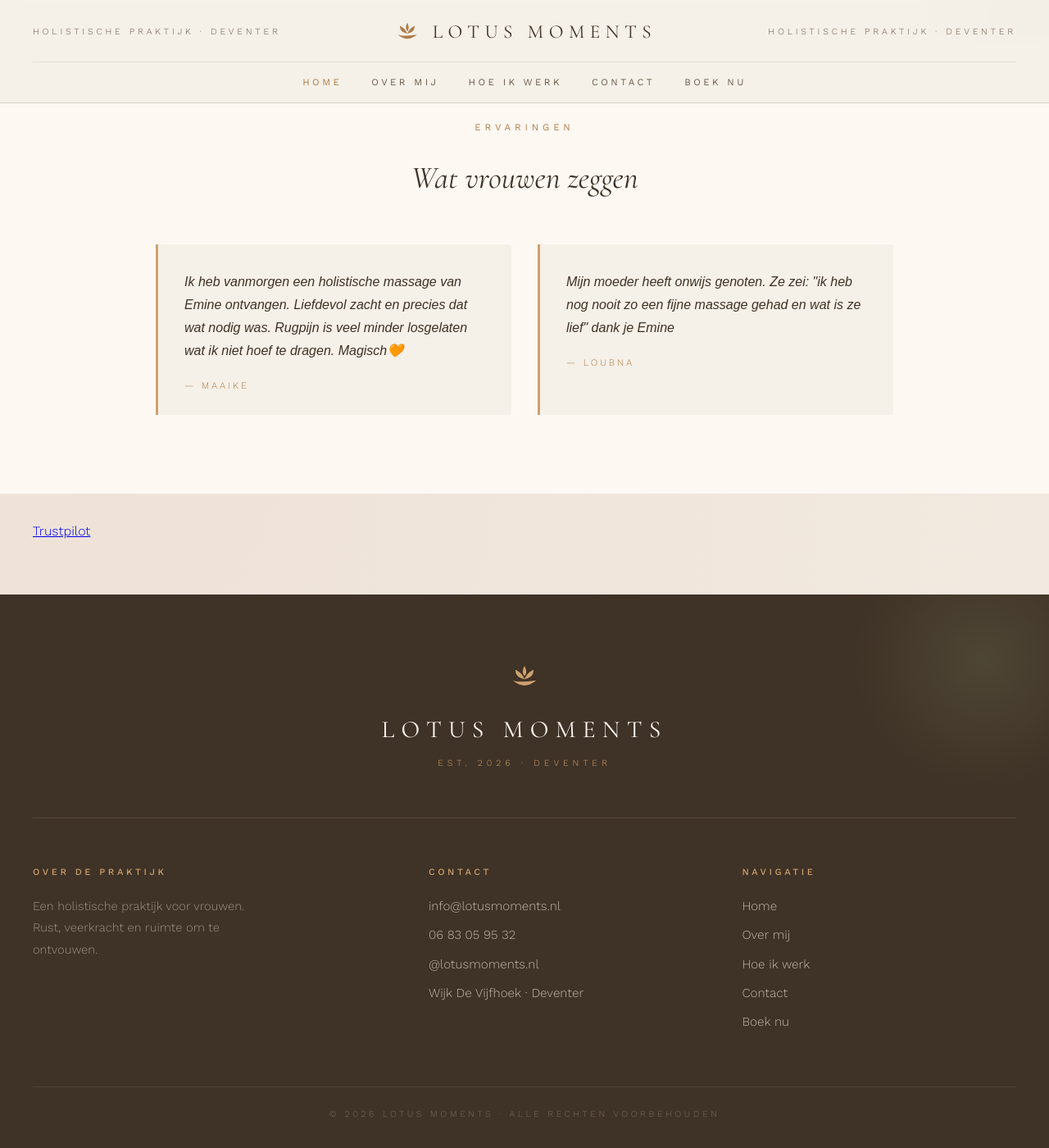
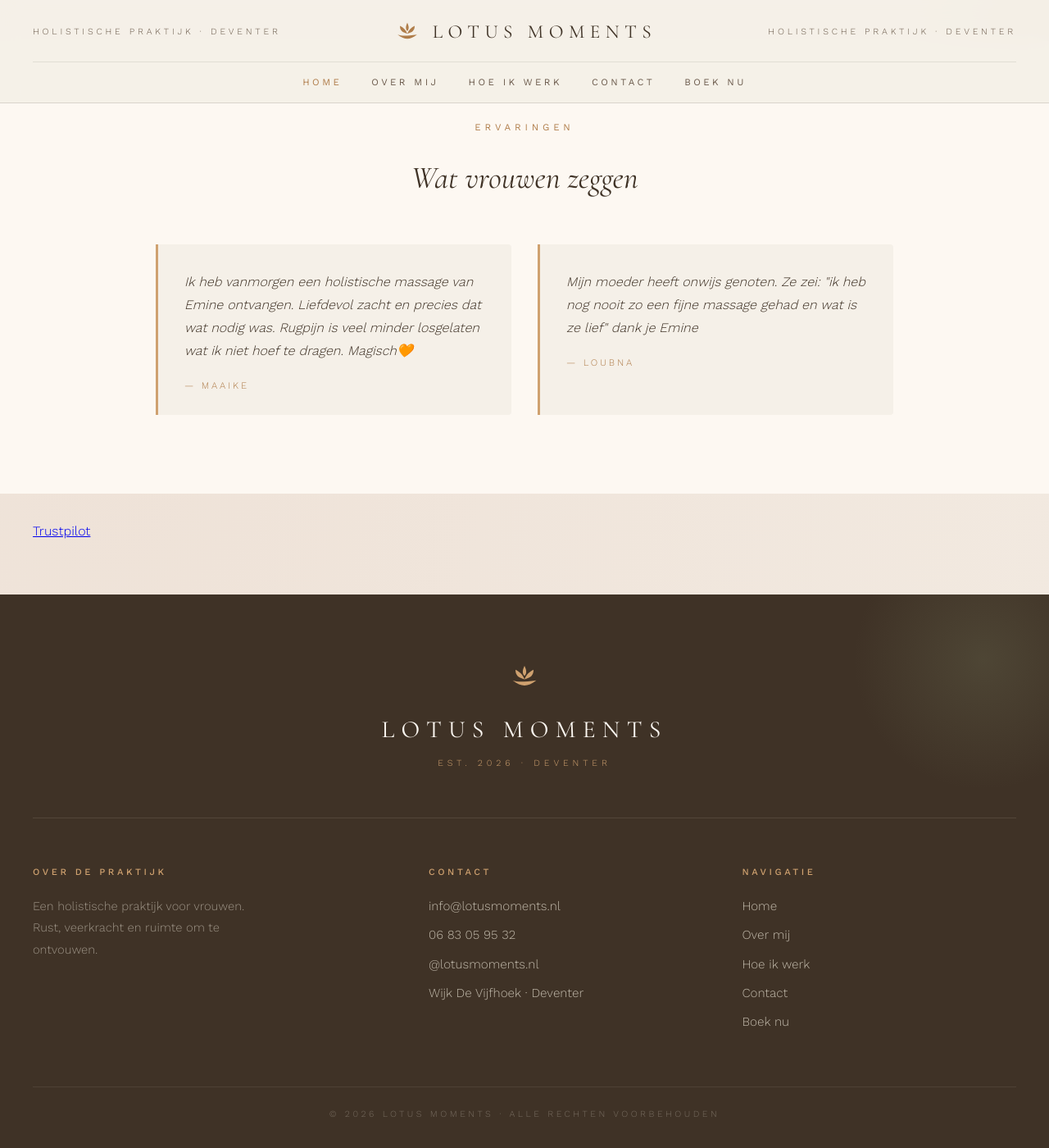
Before and after one commit to LotusMoments/website, a Jekyll site: the page built from index.md, in a window 1280 px wide and 1400 px high, scrolled down 4033 px. Shown: the whole window at 82% size. Built offline with Jekyll 4.4.1, drawn with Linux system fonts in a browser that asks for light colours; a script that is not in the unit is left out.

Commit message:
Separate private ebooks from site styling

```diff
--- a/_config.yml
+++ b/_config.yml
@@ -17,6 +17,11 @@ plugins:
 markdown: kramdown
 permalink: pretty
 
+exclude:
+  - _private/
+  - AGENTS.md
+  - CLAUDE.md
+
 goatcounter_url: "https://lotus-moments.goatcounter.com/count"
 
 social_links:
--- a/assets/css/style.css
+++ b/assets/css/style.css
@@ -1,17 +1,4 @@
-/* === DESIGN TOKENS === */
-:root {
-  --bg:              #f5f0e8;
-  --cream:           #fdf8f2;
-  --paper:           #e4d9c8;
-  --ink:             #3f3226;
-  --ink-soft:        #6b5a4b;
-  --sage:            #cfa16f;
-  --sage-deep:       #b07d4a;
-  --terracotta:      #cfa16f;
-  --terracotta-deep: #b07d4a;
-  --gold:            #cfa16f;
-  --blush:           #f3d6c6;
-}
+@import url("./tokens.css");
 
 /* === RESET === */
 *,
@@ -23,7 +10,7 @@
 /* === BASE === */
 body {
   margin: 0;
-  font-family: 'Work Sans', -apple-system, BlinkMacSystemFont, 'Segoe UI', sans-serif;
+  font-family: var(--font-body);
   color: var(--ink);
   background: var(--bg);
   line-height: 1.7;
@@ -35,7 +22,7 @@ body {
 }
 
 h1, h2, h3, h4, h5, h6 {
-  font-family: 'Cormorant Garamond', serif;
+  font-family: var(--font-heading);
   font-weight: 400;
   color: var(--ink);
   margin: 0;
@@ -80,7 +67,7 @@ img {
   letter-spacing: .35em;
   text-transform: uppercase;
   color: var(--ink-soft);
-  font-family: 'Work Sans', sans-serif;
+  font-family: var(--font-body);
 }
 
 .mast-right {
@@ -105,7 +92,7 @@ img {
 }
 
 .mast-name {
-  font-family: 'Cormorant Garamond', serif;
+  font-family: var(--font-heading);
   font-size: 1.45rem;
   letter-spacing: .28em;
   text-transform: uppercase;
@@ -130,7 +117,7 @@ img {
   text-transform: uppercase;
   font-weight: 400;
   transition: color .2s;
-  font-family: 'Work Sans', sans-serif;
+  font-family: var(--font-body);
 }
 
 .nav-strip a:hover,
@@ -202,7 +189,7 @@ img {
   border: 1px solid var(--sage);
   border-radius: 999px;
   background: rgba(248, 242, 227, .65);
-  font-family: 'Work Sans', sans-serif;
+  font-family: var(--font-body);
   font-weight: 400;
 }
 
@@ -253,7 +240,7 @@ img {
   text-transform: uppercase;
   font-weight: 500;
   transition: background .3s;
-  font-family: 'Work Sans', sans-serif;
+  font-family: var(--font-body);
 }
 
 .cta:hover {
@@ -363,7 +350,7 @@ img {
   text-transform: uppercase;
   color: var(--sage-deep);
   margin-bottom: 1.2rem;
-  font-family: 'Work Sans', sans-serif;
+  font-family: var(--font-body);
   font-weight: 400;
   display: block;
 }
@@ -389,7 +376,7 @@ img {
 .hoework-txt p:first-of-type::first-letter,
 .detail .detail-lede::first-letter,
 .contact-intro::first-letter {
-  font-family: 'Cormorant Garamond', serif;
+  font-family: var(--font-heading);
   font-weight: 300;
   font-size: 4.5rem;
   float: left;
@@ -434,7 +421,7 @@ img {
   letter-spacing: .32em;
   text-transform: uppercase;
   color: var(--ink-soft);
-  font-family: 'Work Sans', sans-serif;
+  font-family: var(--font-body);
 }
 
 .idx-list {
@@ -460,7 +447,7 @@ img {
 }
 
 .idx-num {
-  font-family: 'Cormorant Garamond', serif;
+  font-family: var(--font-heading);
   font-style: italic;
   font-size: 1.4rem;
   color: var(--terracotta);
@@ -481,7 +468,7 @@ img {
   color: var(--sage-deep);
   margin-top: .3rem;
   letter-spacing: .08em;
-  font-family: 'Work Sans', sans-serif;
+  font-family: var(--font-body);
 }
 
 .idx-desc {
@@ -499,13 +486,13 @@ img {
   letter-spacing: .3em;
   text-transform: uppercase;
   color: var(--ink-soft);
-  font-family: 'Work Sans', sans-serif;
+  font-family: var(--font-body);
   display: block;
   font-weight: 500;
 }
 
 .idx-meta .price {
-  font-family: 'Cormorant Garamond', serif;
+  font-family: var(--font-heading);
   font-size: 1.7rem;
   color: var(--terracotta-deep);
   line-height: 1.05;
@@ -519,7 +506,7 @@ img {
   letter-spacing: .32em;
   text-transform: uppercase;
   color: var(--sage-deep);
-  font-family: 'Work Sans', sans-serif;
+  font-family: var(--font-body);
   display: block;
   margin-top: .5rem;
   font-weight: 500;
@@ -555,7 +542,7 @@ img {
   text-transform: uppercase;
   color: var(--sage-deep);
   margin-bottom: 1.2rem;
-  font-family: 'Work Sans', sans-serif;
+  font-family: var(--font-body);
   display: block;
 }
 
@@ -595,7 +582,7 @@ img {
 }
 
 .phase-e .pn {
-  font-family: 'Cormorant Garamond', serif;
+  font-family: var(--font-heading);
   font-style: italic;
   font-size: 1.25rem;
   color: var(--terracotta);
@@ -626,7 +613,7 @@ img {
   text-transform: uppercase;
   color: var(--ink-soft);
   font-weight: 500;
-  font-family: 'Work Sans', sans-serif;
+  font-family: var(--font-body);
   white-space: nowrap;
 }
 
@@ -638,7 +625,7 @@ img {
 
 .price-label {
   display: block;
-  font-family: 'Work Sans', sans-serif;
+  font-family: var(--font-body);
   font-size: .68rem;
   letter-spacing: .25em;
   text-transform: uppercase;
@@ -651,7 +638,7 @@ img {
   display: flex;
   align-items: baseline;
   gap: 1rem;
-  font-family: 'Cormorant Garamond', serif;
+  font-family: var(--font-heading);
   font-size: 1.4rem;
   color: var(--terracotta-deep);
   font-style: italic;
@@ -663,7 +650,7 @@ img {
   letter-spacing: .3em;
   text-transform: uppercase;
   color: var(--ink-soft);
-  font-family: 'Work Sans', sans-serif;
+  font-family: var(--font-body);
   font-style: normal;
   font-weight: 500;
 }
@@ -696,7 +683,7 @@ img {
   letter-spacing: .26em;
   text-transform: uppercase;
   font-weight: 500;
-  font-family: 'Work Sans', sans-serif;
+  font-family: var(--font-body);
   transition: background .3s;
 }
 
@@ -752,7 +739,7 @@ img {
 }
 
 .pullquote blockquote {
-  font-family: 'Cormorant Garamond', serif;
+  font-family: var(--font-heading);
   font-size: clamp(1.9rem, 3.8vw, 3rem);
   line-height: 1.3;
   color: var(--ink);
@@ -780,7 +767,7 @@ img {
   letter-spacing: .35em;
   text-transform: uppercase;
   color: var(--sage-deep);
-  font-family: 'Work Sans', sans-serif;
+  font-family: var(--font-body);
   font-style: normal;
 }
 
@@ -796,7 +783,7 @@ img {
 }
 
 .reviews-head h2 {
-  font-family: 'Cormorant Garamond', serif;
+  font-family: var(--font-heading);
   font-size: clamp(1.8rem, 3vw, 2.6rem);
   font-weight: 400;
   font-style: italic;
@@ -821,7 +808,7 @@ img {
 }
 
 .review-card p {
-  font-family: 'Source Sans 3', sans-serif;
+  font-family: var(--font-body);
   font-size: 1rem;
   line-height: 1.75;
   color: var(--ink);
@@ -830,7 +817,7 @@ img {
 }
 
 .review-card footer {
-  font-family: 'Work Sans', sans-serif;
+  font-family: var(--font-body);
   font-size: .72rem;
   letter-spacing: .25em;
   text-transform: uppercase;
@@ -887,7 +874,7 @@ img {
   letter-spacing: .45em;
   text-transform: uppercase;
   color: var(--gold);
-  font-family: 'Work Sans', sans-serif;
+  font-family: var(--font-body);
 }
 
 .ft-grid {
@@ -900,7 +887,7 @@ img {
 
 .ft-col h4 {
   color: var(--gold);
-  font-family: 'Work Sans', sans-serif;
+  font-family: var(--font-body);
   font-size: .7rem;
   letter-spacing: .32em;
   text-transform: uppercase;
@@ -939,7 +926,7 @@ img {
   letter-spacing: .32em;
   text-transform: uppercase;
   color: rgba(248, 242, 227, .3);
-  font-family: 'Work Sans', sans-serif;
+  font-family: var(--font-body);
 }
 
 /* === PAGE HEAD === */
@@ -981,7 +968,7 @@ img {
   text-transform: uppercase;
   color: var(--sage-deep);
   margin-bottom: 1rem;
-  font-family: 'Work Sans', sans-serif;
+  font-family: var(--font-body);
   display: block;
 }
 
@@ -1112,7 +1099,7 @@ img {
 }
 
 .about-sig {
-  font-family: 'Fraunces', serif;
+  font-family: var(--font-heading);
   font-style: italic;
   font-size: 1.3rem;
   color: var(--terracotta-deep) !important;
@@ -1265,7 +1252,7 @@ img {
 }
 
 .contact-card-label {
-  font-family: 'Work Sans', sans-serif;
+  font-family: var(--font-body);
   font-size: .75rem;
   font-weight: 600;
   letter-spacing: .08em;
--- /dev/null
+++ b/assets/css/tokens.css
@@ -0,0 +1,17 @@
+/* === LOTUS MOMENTS DESIGN TOKENS === */
+:root {
+  --bg:              #f5f0e8;
+  --cream:           #fdf8f2;
+  --paper:           #e4d9c8;
+  --ink:             #3f3226;
+  --ink-soft:        #6b5a4b;
+  --sage:            #cfa16f;
+  --sage-deep:       #b07d4a;
+  --terracotta:      #cfa16f;
+  --terracotta-deep: #b07d4a;
+  --gold:            #cfa16f;
+  --blush:           #f3d6c6;
+
+  --font-heading: "Cormorant Garamond", serif;
+  --font-body: "Work Sans", -apple-system, BlinkMacSystemFont, "Segoe UI", sans-serif;
+}
```
Also changed, not shown: _private/ebooks/lipoedeem/voedingsprotocol-lipoedeem.html (+5 -4 lines), _private/ebooks/lipoedeem/zachte-gids-lipoedeem.html (+5 -4 lines).
